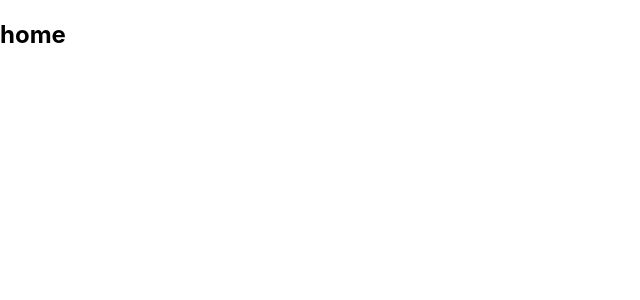
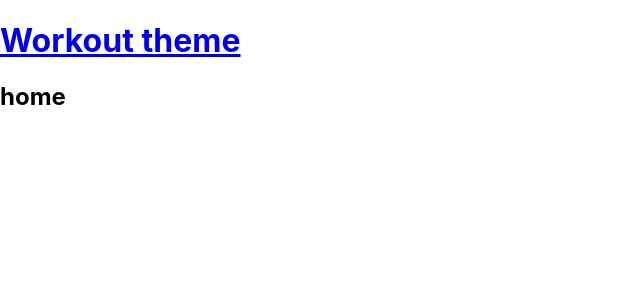
Before and after one commit to Zak-aden1/mern-workout, a React (Create React App) app in the folder frontend/: page / in a window 1280 px wide. Shown: the top 300 px of the page, without its empty margins (0-640 px from the left). Built offline with nearby package versions, Linux system fonts and the light colour scheme.

Commit message:
create navbar component

```diff
--- a/frontend/src/App.js
+++ b/frontend/src/App.js
@@ -1,11 +1,14 @@
 import { BrowserRouter, Routes, Route } from 'react-router-dom'
 
 import Home from './pages/Home';
+
+import Navbar from './components/Navbar';
 
 function App() {
   return (
     <div className="App">
       <BrowserRouter>
+        <Navbar/>
         <div className='pages'>
           <Routes>
             <Route path='/' element={<Home />}/>
--- /dev/null
+++ b/frontend/src/components/Navbar.js
@@ -0,0 +1,16 @@
+import React from 'react'
+import {Link} from 'react-router-dom'
+
+const Navbar = () => {
+  return (
+    <header>
+      <div className='container'>
+        <Link to='/'>
+          <h1>Workout theme</h1>
+        </Link>
+      </div>
+    </header>
+  )
+}
+
+export default Navbar
```
